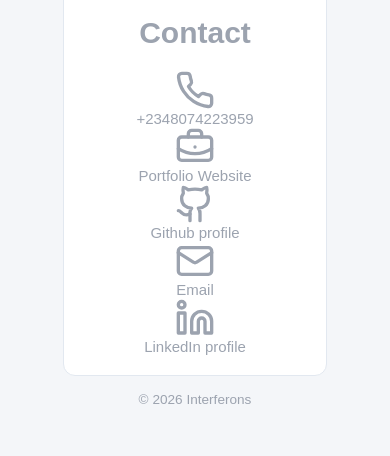
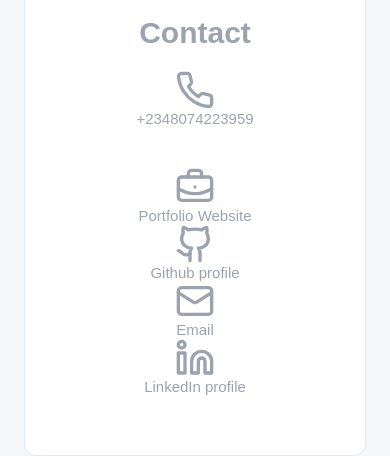
Before and after one commit to feranmi-idowu/Invoice, a React (Vite) app: page / in a window 390 px wide. Shown: the part 1527-1983 px from the top of the page. Before the commit the page ends 1958 px from the top, so only its background shows below. Built offline with nearby package versions, Linux system fonts and the light colour scheme.

Commit message:
footer responsiveness fixed

```diff
--- a/src/index.css
+++ b/src/index.css
@@ -227,12 +227,11 @@
 
 /* LINKS WRAPPER */
 .contact-links {
-  display: flex;
+  display: grid;
   align-items: center;
-  flex-wrap: wrap;
+  grid-template-columns: repeat(4, 1fr);
   justify-content: space-between;
-  width: 80%;
-  margin: 0 auto;
+  margin: 40px;
 }
 
 /* ICON LINKS */
@@ -245,8 +244,7 @@
   color: inherit;
   text-decoration: none;
   transition: color 0.5s ease;
-  width: 80%;
-  margin: 0 auto;
+  margin: 10px;
 }
 
 
@@ -273,10 +271,21 @@
   }
 }
 
+@media (max-width: 768px) {
+  .contact-links {
+    grid-template-columns: repeat(2, 1fr);
+  }
+}
+
+@media (max-width: 480px) {
+  .contact-links {
+    grid-template-columns: 1fr;
+  }
+}
 
 @media screen and (max-width:425px) {
   footer {
-    width: 80%;
+    width: 100%;
     margin: 0 auto;
 
   }
```
